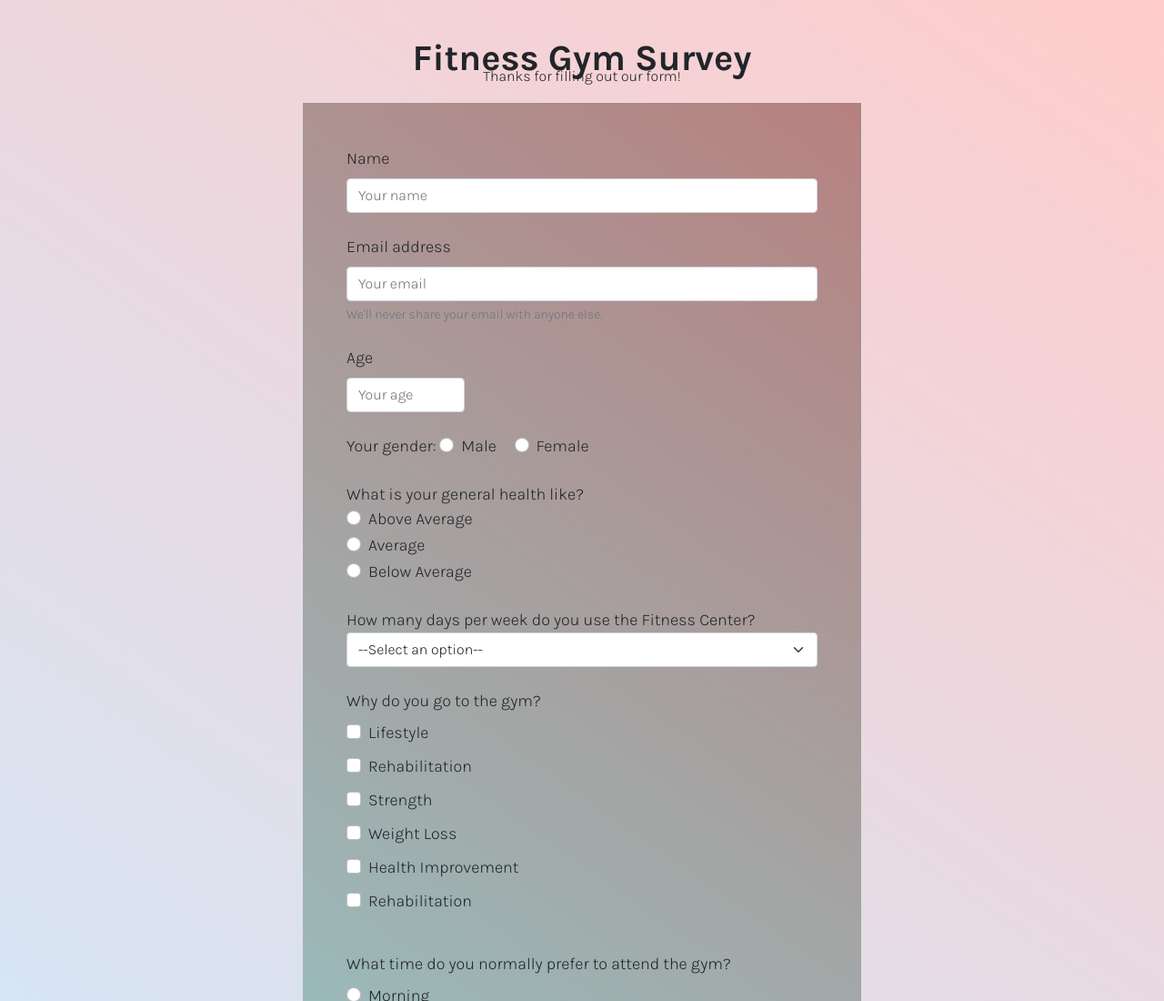
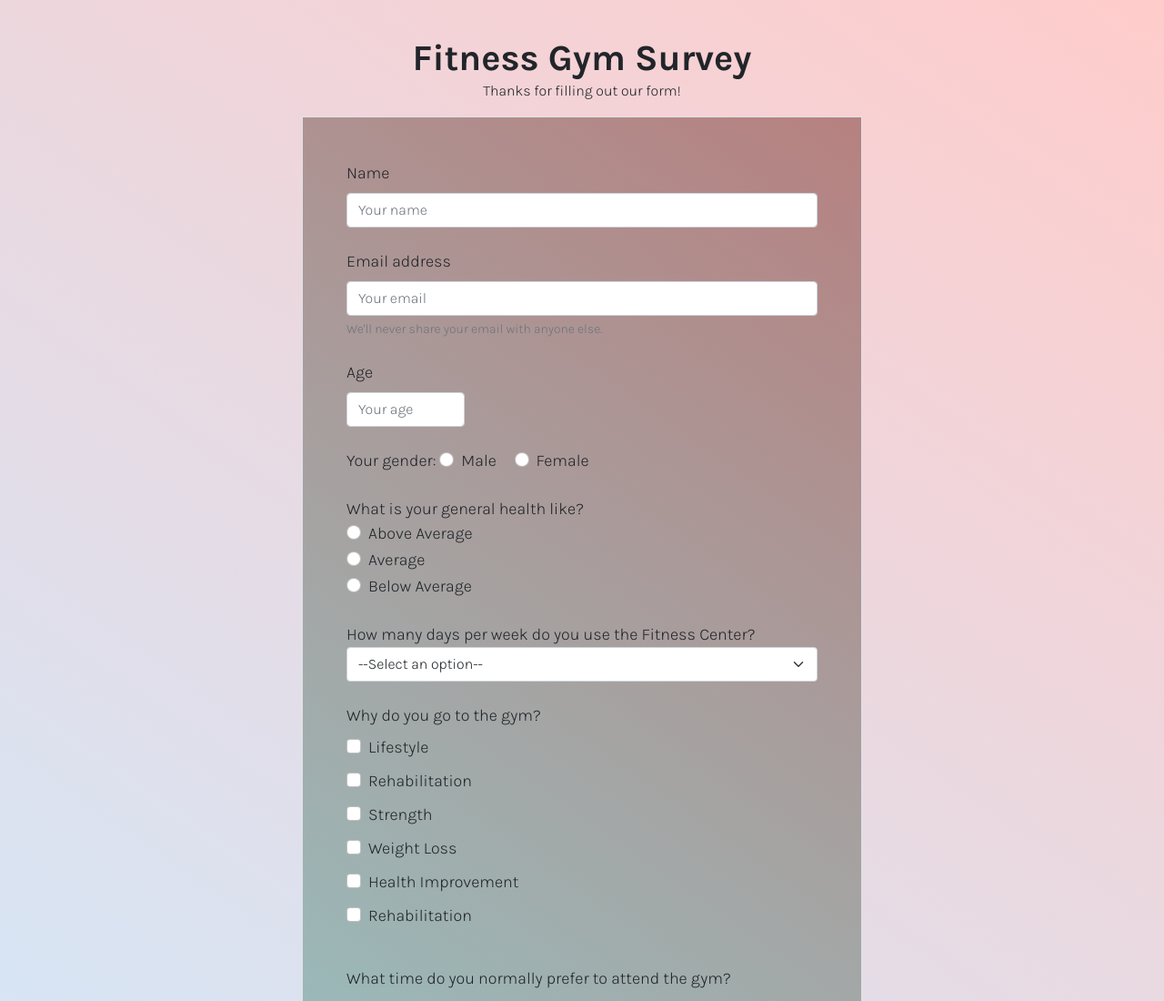
Before and after one commit to bhaskardeori/FCC-survey-form, a plain HTML site: page index.html in a window 1280 px wide. Shown: the top 1100 px of the page at 91% size. Drawn offline with nearby package versions, Linux system fonts and the light colour scheme.

Commit message:
Fixed position spacing

```diff
--- a/styles/style.css
+++ b/styles/style.css
@@ -43,10 +43,10 @@ label {
 
 header p {
     position: relative;
-    top: 1em;
+    top: 2em;
 }
 
 main {
     position: relative;
-    top: 1em;
+    top: 2em;
 }
```
